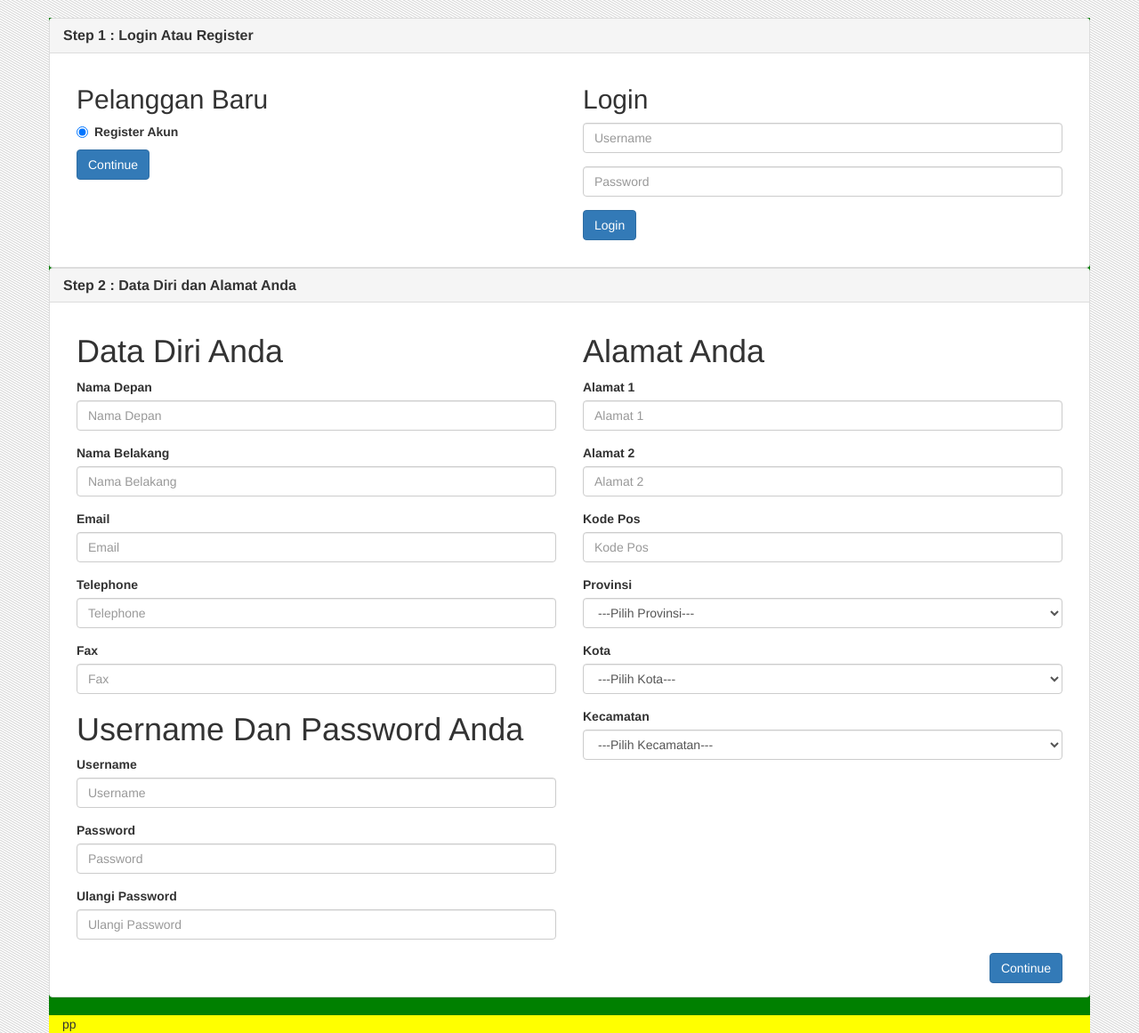
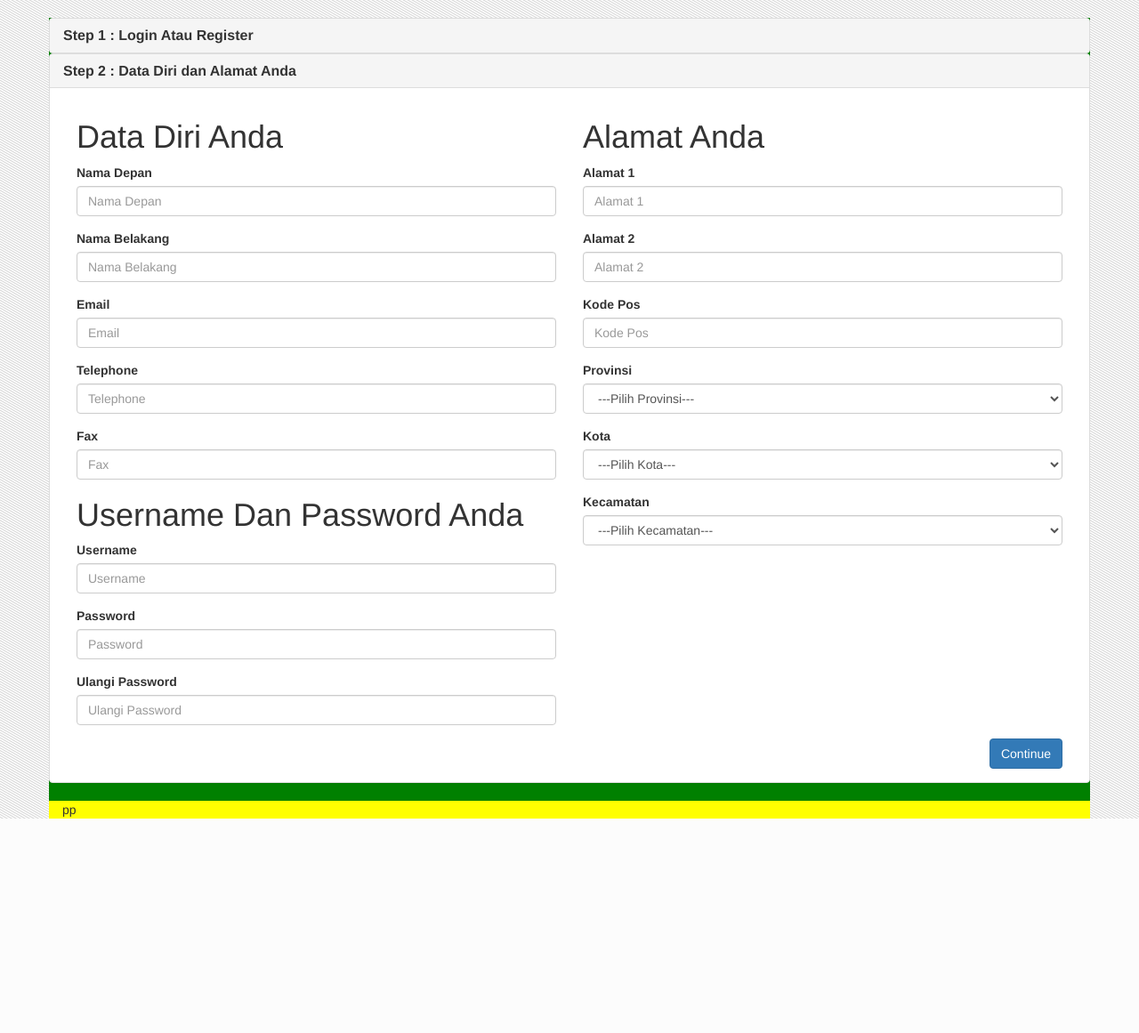
Before and after one commit to AgungPrabowo/toptrackerstore, a CodeIgniter app: page /toptrackerstore/index.php/order/index in a window 1280 px wide. Shown: the part 52-1213 px from the top of the page at 89% size. After the commit the page ends 972 px from the top, so only its background shows below. Run offline with CodeIgniter, Linux system fonts and the light colour scheme; some libraries are stand-ins or nearby versions.

Commit message:
ganti id username

```diff
--- a/application/views/form_register_login.php
+++ b/application/views/form_register_login.php
@@ -4,7 +4,7 @@
       <strong>Step 1 : Login Atau Register</strong>
     </h4>
   </div>
-  <div id="collapseOne" class="panel-collapse collapse in" role="tabpanel" aria-labelledby="headingOne">
+  <div id="collapseOne" class="panel-collapse collapse" role="tabpanel" aria-labelledby="headingOne">
     <div class="panel-body">
 
       <div class="col-sm-6 col-md-6">
@@ -22,12 +22,12 @@
         <div class="form-group">
         <h2>Login</h2>
           <div>
-            <input type="text" class="form-control" placeholder="Username" name="username" id="username" requiured>
+            <input type="text" class="form-control" placeholder="Username" name="username" requiured>
           </div>
         </div>
         <div class="form-group">
           <div>
-            <input type="password" class="form-control" placeholder="Password" name="password" id="password" required>
+            <input type="password" class="form-control" placeholder="Password" name="password" required>
           </div>
         </div>
         <div class="form-group">
```
